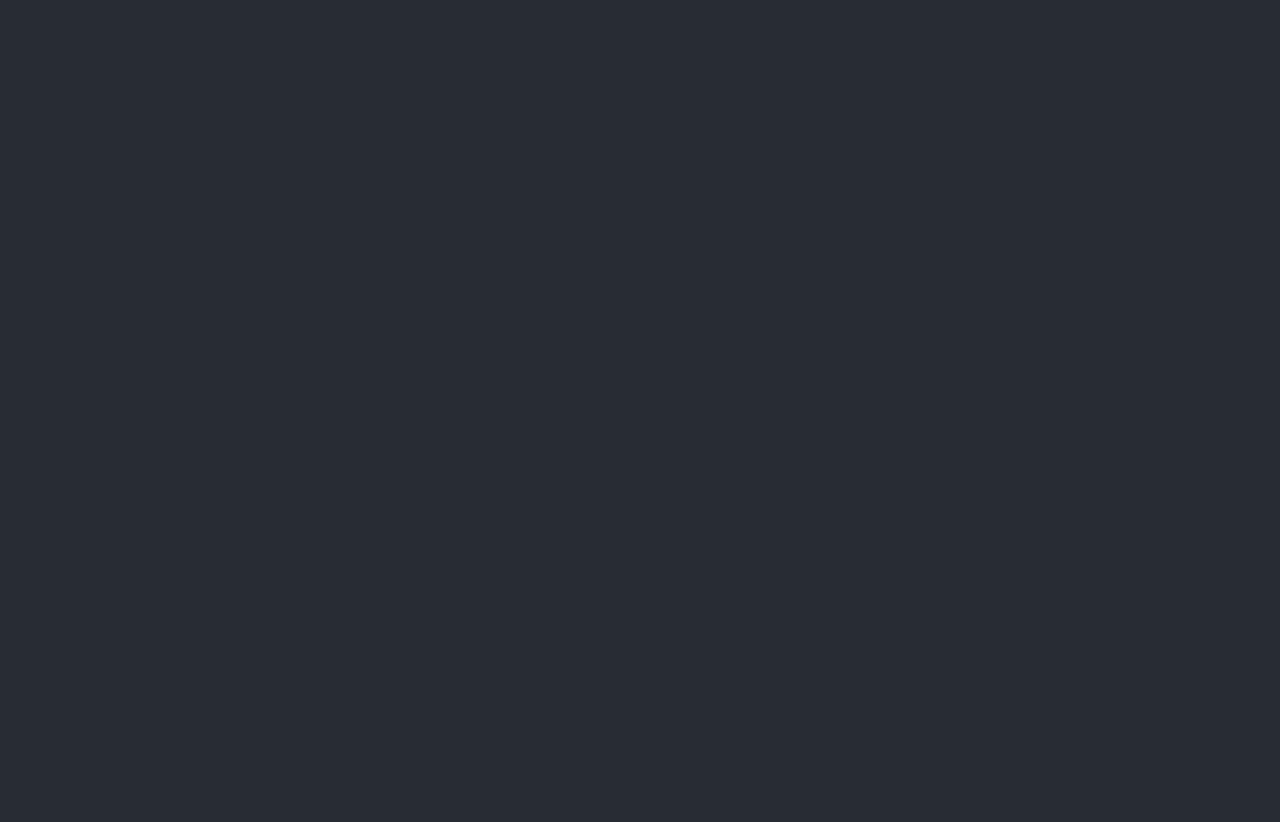
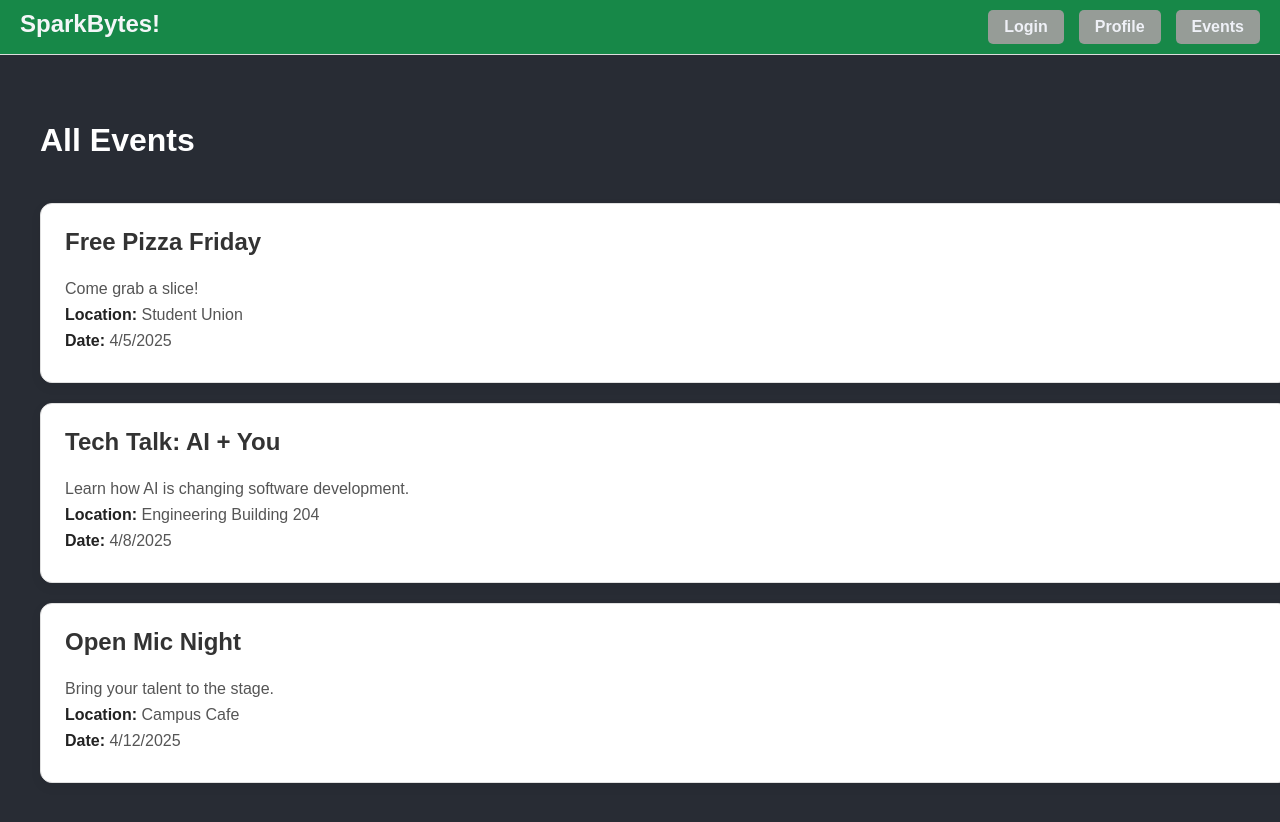
Before and after one commit to stevenltran/CS391-S25, a React (Create React App) app in the folder sparkbytes/: page /events in a window 1280 px wide. Before the commit this address had no page. Shown: the top 822 px of the page. Before the commit the page ends 800 px from the top, so only its background shows below. Built offline with nearby package versions, Linux system fonts and the light colour scheme.

Commit message:
EventCard and eventlist basic functionality

```diff
--- a/sparkbytes/src/App.js
+++ b/sparkbytes/src/App.js
@@ -4,13 +4,18 @@ import Login from "./pages/login";
 import Profile from "./pages/profile";
 import "./App.css";
 
+import EventList from "./pages/eventlist";
+import Navbar from "./components/Navbar";
+
 function App() {
   return (
     <Router>
+      <Navbar />
       <Routes>
         <Route path="/" element={<Home />} />
         <Route path="/profile" element={<Profile />} />
         <Route path="/login" element={<Login />} />
+        <Route path="/events" element={<EventList />} />
       </Routes>
     </Router>
   );
--- /dev/null
+++ b/sparkbytes/src/components/EventCard.css
@@ -0,0 +1,54 @@
+.event-page {
+  display: flex;
+  flex-direction: column;
+  align-items: center;
+  padding: 40px 20px;
+}
+
+.event-title {
+  width: 100%;
+  max-width: 1200px;
+  font-size: 2rem;
+  margin-bottom: 24px;
+  text-align: left;
+  color: #222;
+}
+
+.event-list-container {
+  display: flex;
+  flex-direction: column;
+  gap: 20px;
+  width: 100%;
+  max-width: 1200px;
+}
+
+.event-card {
+  width: 100%;
+  border: 1px solid #e0e0e0;
+  border-radius: 12px;
+  padding: 24px;
+  background-color: #fff;
+  box-shadow: 0 4px 12px rgba(0, 0, 0, 0.06);
+  transition: transform 0.2s ease, box-shadow 0.2s ease;
+}
+
+.event-card:hover {
+  transform: translateY(-4px);
+  box-shadow: 0 6px 16px rgba(0, 0, 0, 0.12);
+}
+
+.event-card h3 {
+  margin-top: 0;
+  font-size: 1.5rem;
+  color: #333;
+}
+
+.event-card p {
+  margin: 8px 0;
+  font-size: 1rem;
+  color: #555;
+}
+
+.event-card strong {
+  color: #222;
+}
--- /dev/null
+++ b/sparkbytes/src/components/EventCard.js
@@ -0,0 +1,27 @@
+/**
+ * EventCard Component
+ *
+ * This component displays a single event's details, including:
+ * - Title
+ * - Description
+ * - Location
+ * - Date (formatted)
+ *
+ * These cards will populate the event list page.
+ *
+ */
+
+import "./EventCard.css";
+
+function EventCard({ title, description, location, date }) {
+  return (
+    <div className="event-card">
+      <h3>{title}</h3>
+      <p>{description}</p>
+      <p><strong>Location:</strong> {location}</p>
+      <p><strong>Date:</strong> {new Date(date).toLocaleDateString()}</p>
+    </div>
+  );
+}
+
+export default EventCard;
--- a/sparkbytes/src/components/Navbar.js
+++ b/sparkbytes/src/components/Navbar.js
@@ -9,7 +9,8 @@ function Navbar() {
       </div>
       <div className="navbar-links">
         <Link to="/login" className="navbar-button">Login</Link>
-        <Link to="profile" className="navbar-button">Profile</Link>
+        <Link to="/profile" className="navbar-button">Profile</Link>
+        <Link to="/events" className="navbar-button">Events</Link>
       </div>
     </nav>
   );
--- /dev/null
+++ b/sparkbytes/src/pages/eventlist.css
@@ -0,0 +1,16 @@
+.event-list-container {
+    display: flex;
+    flex-wrap: wrap;
+    gap: 20px;
+    padding: 20px;
+    justify-content: center;
+  }
+
+  .event-title {
+    width: 100%;
+    max-width: 1200px;
+    font-size: 2rem;
+    margin-bottom: 24px;
+    text-align: left;
+    color: white;
+  }
--- /dev/null
+++ b/sparkbytes/src/pages/eventlist.js
@@ -0,0 +1,51 @@
+/**
+ * EventList Page
+ *
+ * This page displays a list of events as EventCards.
+ *
+ */
+
+import EventCard from "../components/EventCard";
+import "./eventlist.css"
+
+function EventList() {
+  const dummyEvents = [
+    {
+      title: "Free Pizza Friday",
+      description: "Come grab a slice!",
+      location: "Student Union",
+      date: "2025-04-05",
+    },
+    {
+      title: "Tech Talk: AI + You",
+      description: "Learn how AI is changing software development.",
+      location: "Engineering Building 204",
+      date: "2025-04-08",
+    },
+    {
+      title: "Open Mic Night",
+      description: "Bring your talent to the stage.",
+      location: "Campus Cafe",
+      date: "2025-04-12",
+    },
+  ];
+
+  return (
+    <div className="event-page">
+      <h2 className="event-title">All Events</h2>
+      <div className="event-list-container">
+        {dummyEvents.map((event, index) => (
+          <EventCard
+            key={index}
+            title={event.title}
+            description={event.description}
+            location={event.location}
+            date={event.date}
+          />
+        ))}
+      </div>
+    </div>
+  );
+}
+
+export default EventList;
--- a/sparkbytes/src/pages/home.js
+++ b/sparkbytes/src/pages/home.js
@@ -1,11 +1,9 @@
 import { Link } from "react-router-dom";
-import Navbar from "../components/Navbar";
 import "./home.css";
 
 function Home() {
   return (
     <div>
-      <Navbar />
       <div className="home-container">
         <h1>Welcome to SparkBytes!</h1>
         <p>Claim your food here.</p>
```
